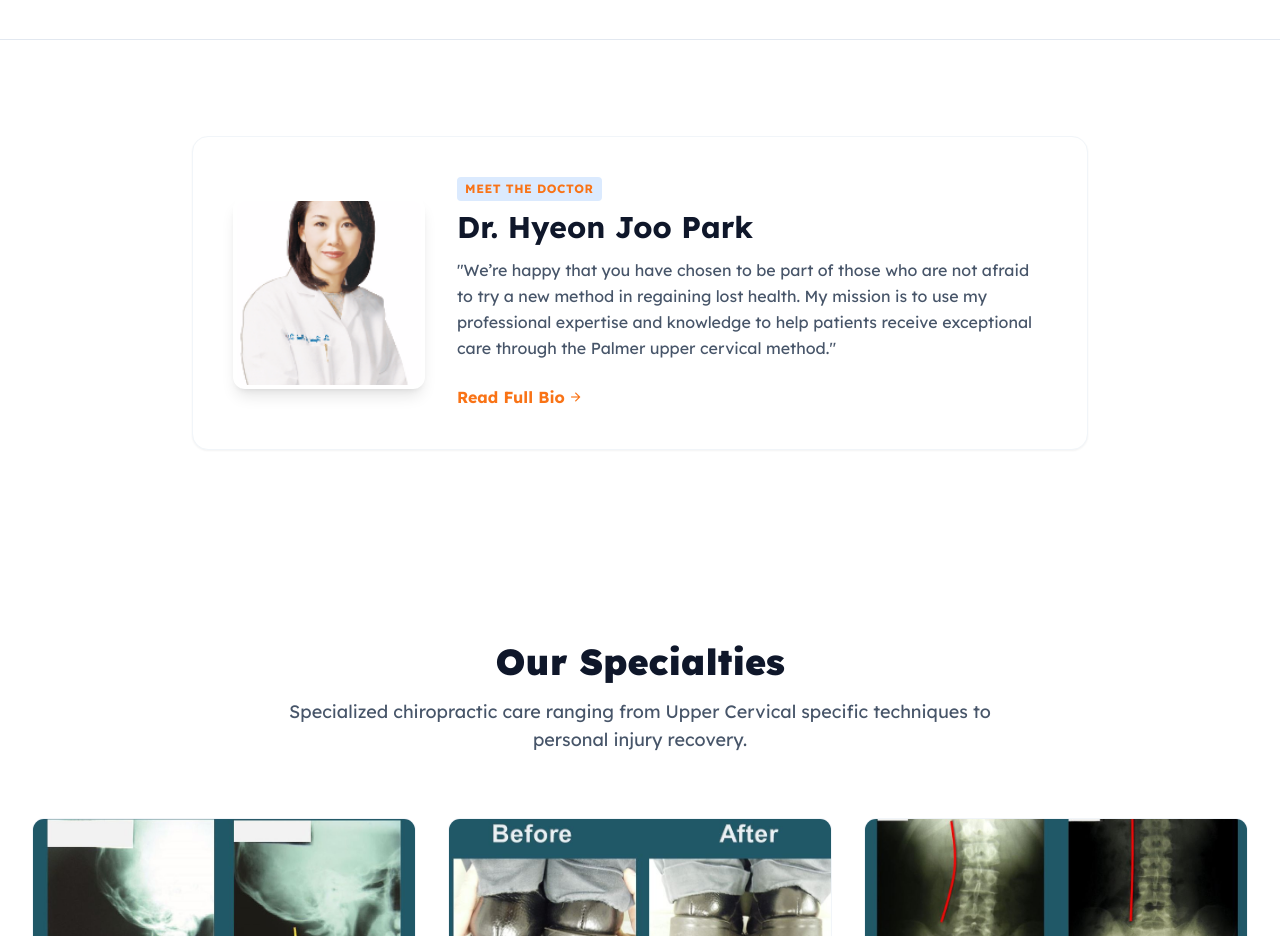
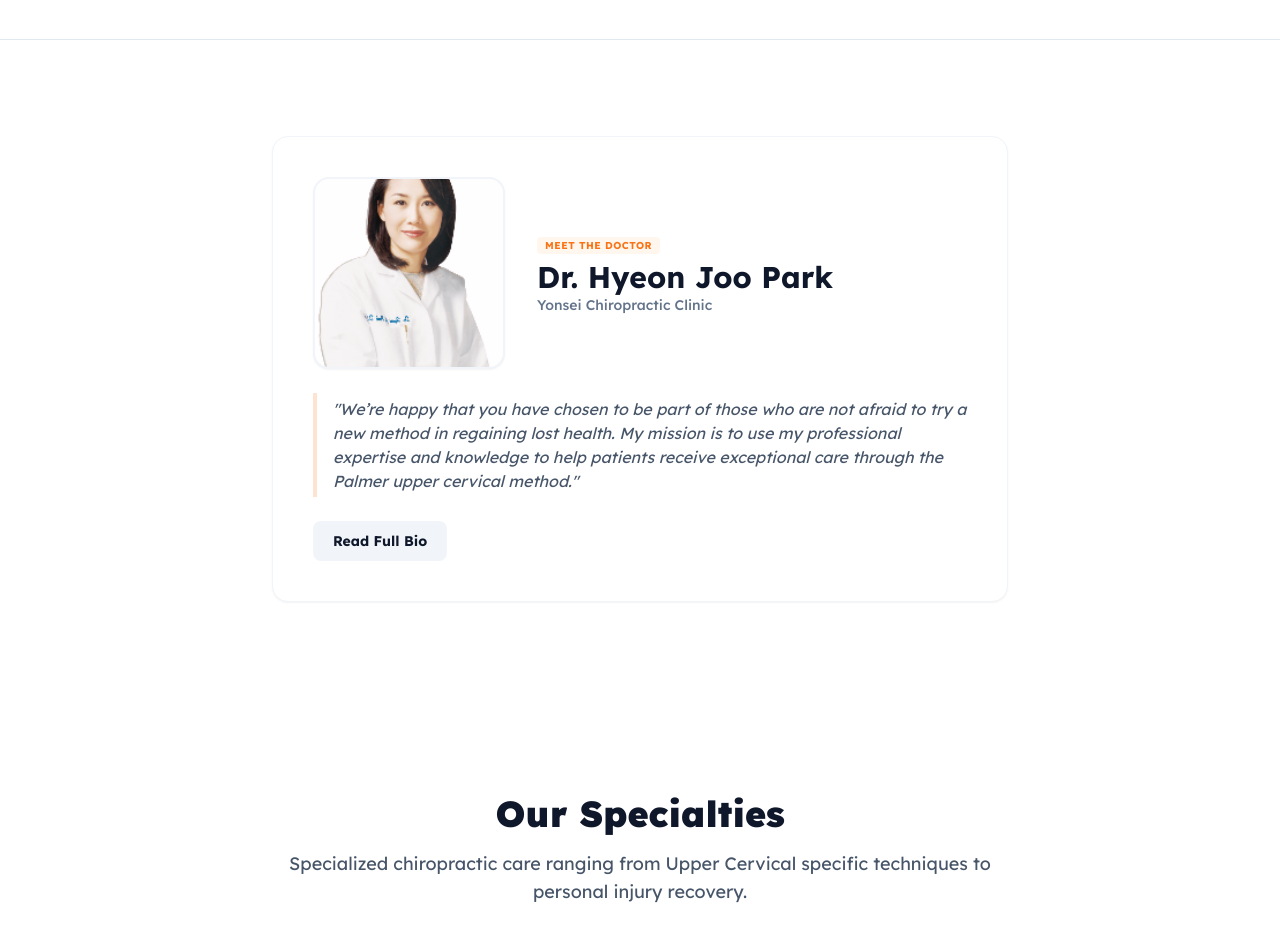
Before and after one commit to masgpt/Dr-Yonsei-Chiropractor, a React (Vite) app: page / in a window 1280 px wide. Shown: the part 882-1818 px from the top of the page. Built offline with nearby package versions, Linux system fonts and the light colour scheme.

Commit message:
udpated about page

```diff
--- a/pages/About.tsx
+++ b/pages/About.tsx
@@ -8,26 +8,39 @@ const About: React.FC = () => {
   return (
     <>
       {/* Hero Section */}
-      <section className="w-full px-4 sm:px-6 lg:px-8 py-10 md:py-20 max-w-[1280px] mx-auto" aria-labelledby="about-hero-title">
-        <div className="flex flex-col-reverse gap-8 lg:flex-row lg:items-center lg:justify-between">
+      <section className="w-full px-4 sm:px-6 lg:px-8 py-8 md:py-20 max-w-[1280px] mx-auto" aria-labelledby="about-hero-title">
+        <div className="flex flex-col gap-6 lg:flex-row lg:items-center lg:justify-between">
+          <div className="flex items-center gap-4 lg:hidden">
+            <div
+              className="w-20 h-20 flex-shrink-0 bg-slate-200 rounded-full border-2 border-slate-100 dark:border-slate-800 shadow-sm bg-center bg-cover"
+              style={{ backgroundImage: "url('/dr-park.png')" }}
+              role="img"
+              aria-label="Dr. Hyeon Joo Park"
+            ></div>
+            <div className="flex flex-col">
+              <h1 id="about-hero-title" className="text-slate-900 dark:text-white text-2xl font-black leading-tight">
+                {t('about.hero.title')}
+              </h1>
+              <p className="text-primary font-bold text-xs uppercase tracking-wider">{t('home.meetDoctor.name')}</p>
+            </div>
+          </div>
+
           <div className="flex flex-col gap-6 lg:w-1/2 lg:pr-12">
-            <h1 id="about-hero-title" className="text-slate-900 dark:text-white text-3xl sm:text-4xl md:text-5xl lg:text-6xl font-black leading-tight tracking-tight">
+            <h1 id="about-hero-title-desktop" className="hidden lg:block text-slate-900 dark:text-white lg:text-5xl xl:text-6xl font-black leading-tight tracking-tight">
               {t('about.hero.title')}
             </h1>
             <p className="text-slate-600 dark:text-slate-400 text-base sm:text-lg leading-relaxed max-w-xl">
               {t('about.hero.description')}
             </p>
             <div className="flex flex-col sm:flex-row gap-3 pt-2">
-              <Link to="/contact" className="bg-primary hover:bg-orange-600 text-white text-base font-bold h-12 px-6 rounded-lg transition-all shadow-lg shadow-primary/20 flex items-center justify-center min-w-[160px] focus:ring-2 focus:ring-primary/20 focus:ring-offset-2">
+              <Link to="/contact" className="bg-primary hover:bg-orange-600 text-white text-base font-bold h-11 px-6 rounded-lg transition-all shadow-md flex items-center justify-center min-w-[160px] focus:ring-2 focus:ring-primary/20 focus:ring-offset-2">
                 {t('about.hero.book')}
-              </Link>
-              <Link to="/techniques/upper-cervical" className="bg-white dark:bg-slate-800 border border-slate-200 dark:border-slate-700 text-slate-700 dark:text-slate-200 hover:bg-slate-50 dark:hover:bg-slate-700 text-base font-medium h-12 px-6 rounded-lg transition-colors flex items-center justify-center focus:ring-2 focus:ring-slate-500/20">
-                {t('about.hero.hio')}
               </Link>
             </div>
           </div>
-          <div className="lg:w-1/2 flex justify-center lg:justify-end mb-6 lg:mb-0">
-            <div className="relative w-full max-w-sm sm:max-w-md aspect-[4/5] rounded-2xl overflow-hidden shadow-2xl lg:rotate-1 hover:rotate-0 transition-transform duration-500">
+
+          <div className="hidden lg:block lg:w-1/2 lg:flex justify-end mb-6 lg:mb-0">
+            <div className="relative w-full max-w-sm aspect-[4/5] rounded-2xl overflow-hidden shadow-2xl lg:rotate-1 hover:rotate-0 transition-transform duration-500">
               <div className="absolute inset-0 bg-gradient-to-t from-black/60 to-transparent z-10"></div>
               <div
                 className="w-full h-full bg-center bg-cover bg-no-repeat bg-slate-200 dark:bg-slate-800"
--- a/pages/Home.tsx
+++ b/pages/Home.tsx
@@ -114,26 +114,30 @@ const Home: React.FC = () => {
 
       {/* Intro / Meet Dr. Park */}
       <section className="py-16 md:py-24 bg-background-light dark:bg-background-dark" aria-labelledby="meet-doctor-heading">
-        <div className="max-w-[960px] mx-auto px-4 sm:px-6 lg:px-8">
-          <div className="bg-white dark:bg-slate-900 rounded-2xl p-6 md:p-10 shadow-sm border border-slate-100 dark:border-slate-800 flex flex-col md:flex-row gap-8 items-center">
-            <div
-              className="w-32 h-32 md:w-48 md:h-48 flex-shrink-0 bg-slate-200 rounded-full md:rounded-xl overflow-hidden bg-cover bg-center border-4 border-white dark:border-slate-800 shadow-lg"
-              style={{ backgroundImage: "url('/dr-park.png')" }}
-              role="img"
-              aria-label="Dr. Hyeon Joo Park"
-            ></div>
-            <div className="flex flex-col text-center md:text-left">
-              <div className="flex items-center justify-center md:justify-start gap-2 mb-2">
-                <span className="px-2 py-1 rounded bg-blue-100 dark:bg-blue-900 text-primary dark:text-blue-300 text-xs font-bold uppercase tracking-wider">{t('home.meetDoctor.badge')}</span>
+        <div className="max-w-[800px] mx-auto px-4 sm:px-6 lg:px-8">
+          <div className="bg-white dark:bg-slate-900 rounded-2xl p-6 md:p-10 shadow-sm border border-slate-100 dark:border-slate-800">
+            <div className="flex items-center gap-4 md:gap-8 mb-6">
+              <div
+                className="w-20 h-20 sm:w-24 sm:h-24 md:w-48 md:h-48 flex-shrink-0 bg-slate-200 rounded-full md:rounded-2xl overflow-hidden bg-cover bg-center border-2 border-slate-100 dark:border-slate-700 shadow-sm"
+                style={{ backgroundImage: "url('/dr-park.png')" }}
+                role="img"
+                aria-label="Dr. Hyeon Joo Park"
+              ></div>
+              <div className="flex flex-col justify-center">
+                <div className="mb-1">
+                  <span className="px-2 py-0.5 rounded bg-orange-50 dark:bg-orange-900/20 text-primary dark:text-orange-400 text-[10px] font-bold uppercase tracking-wider">{t('home.meetDoctor.badge')}</span>
+                </div>
+                <h2 id="meet-doctor-heading" className="text-xl sm:text-2xl md:text-3xl font-bold text-slate-900 dark:text-white leading-tight">{t('home.meetDoctor.name')}</h2>
+                <p className="text-xs sm:text-sm text-slate-500 dark:text-slate-400 font-medium">Yonsei Chiropractic Clinic</p>
               </div>
-              <h2 id="meet-doctor-heading" className="text-2xl md:text-3xl font-bold text-slate-900 dark:text-white mb-3">{t('home.meetDoctor.name')}</h2>
-              <p className="text-slate-600 dark:text-slate-300 mb-6 leading-relaxed">
+            </div>
+            <div className="flex flex-col">
+              <p className="text-slate-600 dark:text-slate-300 mb-6 leading-relaxed italic text-sm sm:text-base border-l-4 border-primary/20 pl-4 py-1">
                 {t('home.meetDoctor.quote')}
               </p>
-              <div>
-                <Link to="/about" className="text-primary font-bold hover:underline inline-flex items-center gap-1 group">
+              <div className="flex justify-start">
+                <Link to="/about" className="h-10 px-5 rounded-lg bg-slate-100 dark:bg-slate-800 hover:bg-slate-200 dark:hover:bg-slate-700 text-slate-900 dark:text-white font-bold transition-all flex items-center justify-center text-sm focus:ring-2 focus:ring-slate-500/20">
                   {t('home.meetDoctor.readBio')}
-                  <span className="material-symbols-outlined text-sm transition-transform group-hover:translate-x-1" aria-hidden="true">arrow_forward</span>
                 </Link>
               </div>
             </div>
```
